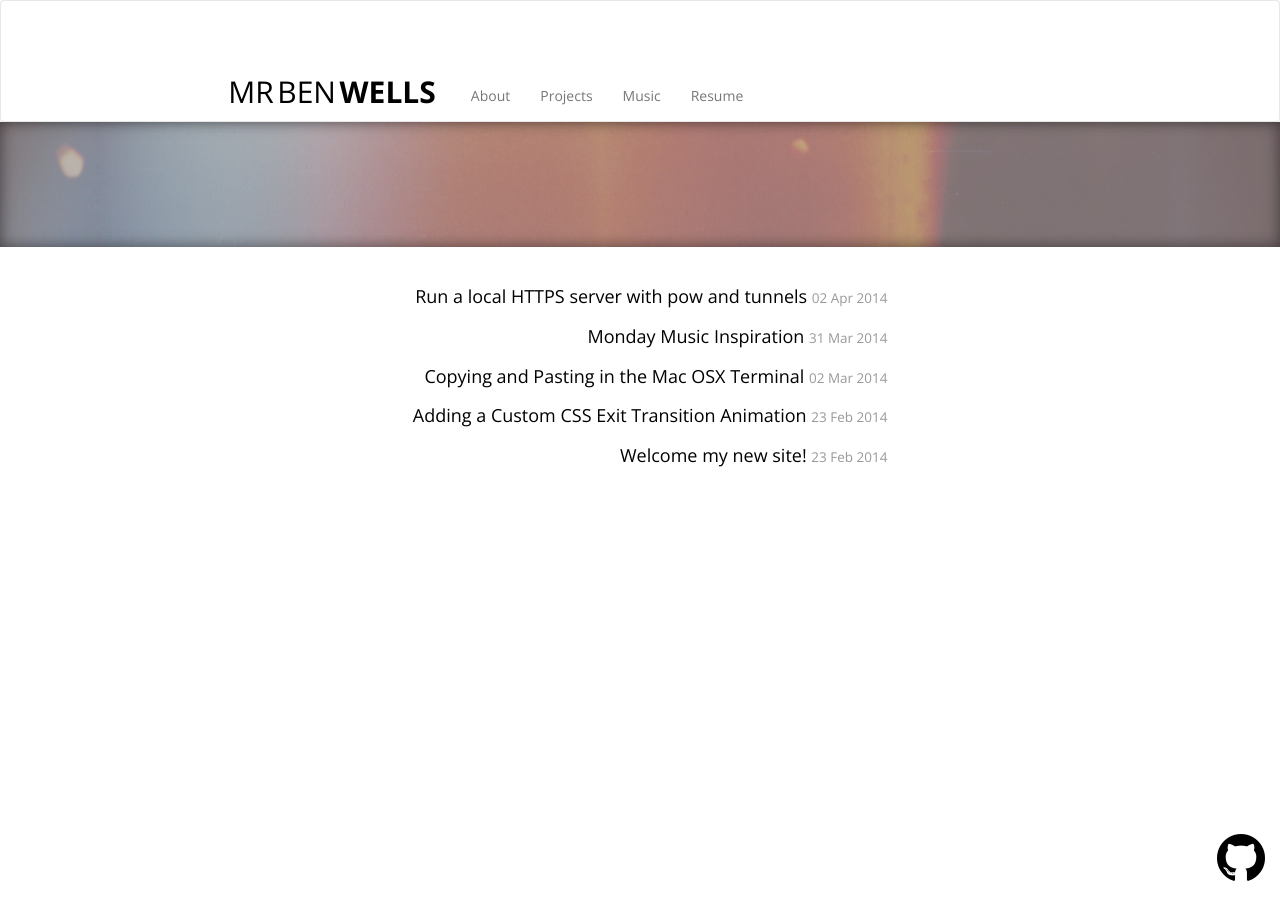
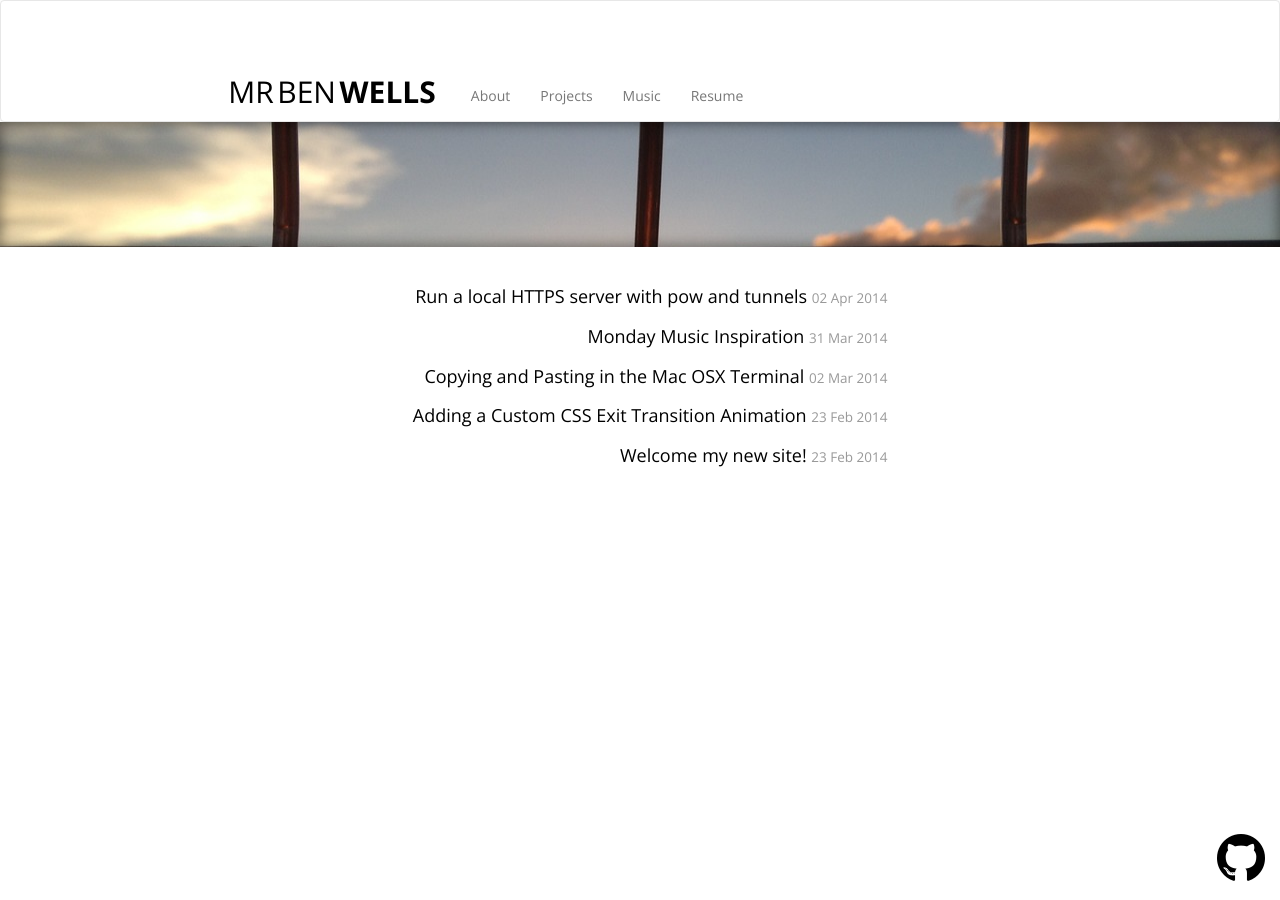
Before and after one commit to benwells/benwells.github.io, a Jekyll site: the page built from index.html, in a window 1280 px wide. Built offline with Jekyll 4.4.1, drawn with Linux system fonts in a browser that asks for light colours; nearby versions of some CDN libraries; Markdown is read by kramdown in place of the engine named in the settings.

Commit message:
Update neutral-theme.css

```diff
--- a/css/neutral-theme.css
+++ b/css/neutral-theme.css
@@ -33,7 +33,8 @@ h1 small {
   color: #5C5C5C;
 }
 #hero {
-  background: url('../img/bg2-dark3.jpg') no-repeat center center fixed;
+  /*background: url('../img/bg2-dark3.jpg') no-repeat center center fixed;*/
+  background: url('../img/sunset.jpg') no-repeat center center fixed;
   background-size: 100% 100%;
   box-shadow: inset 0 0 15px rgba(0, 0, 0, 0.5);
   height:125px;
```
